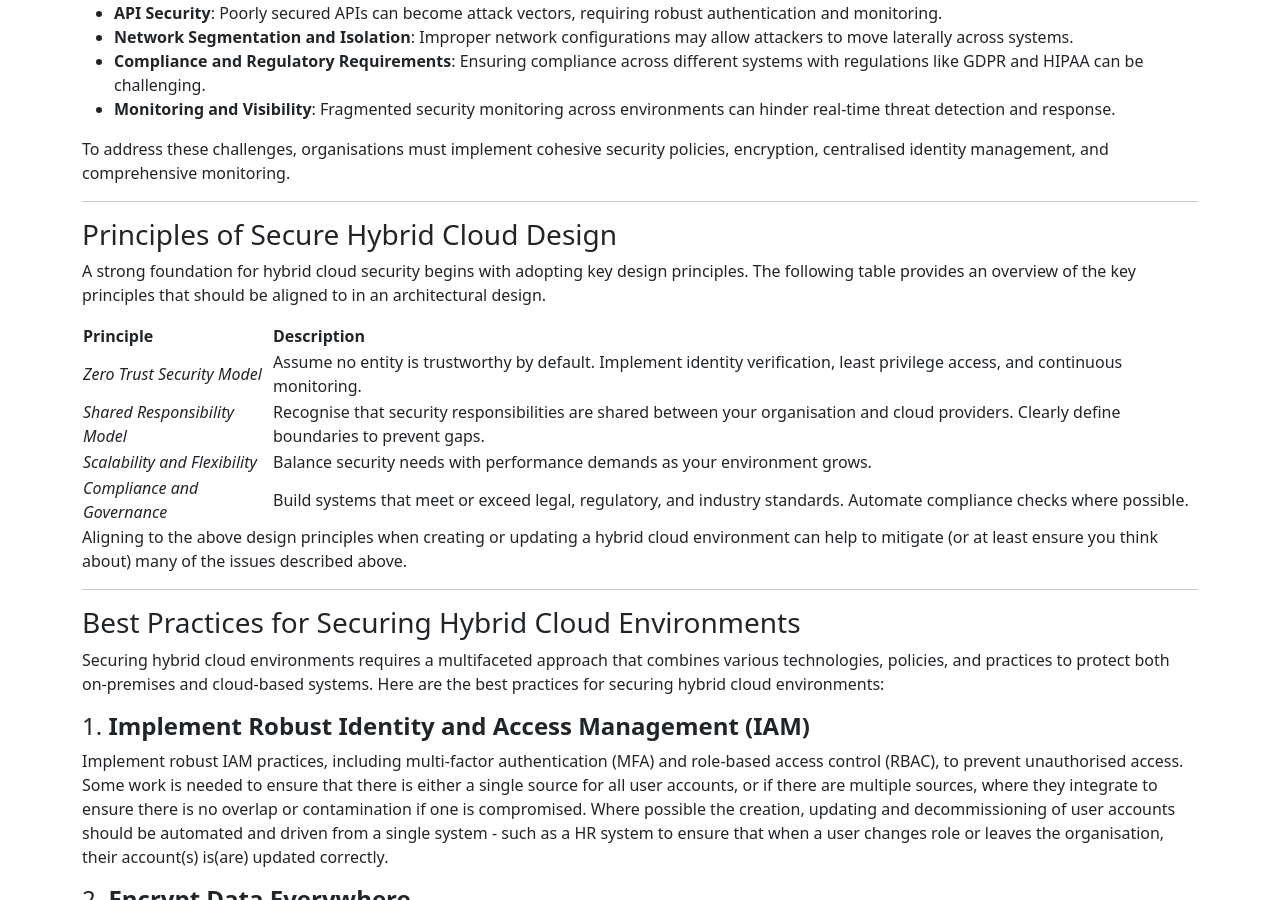
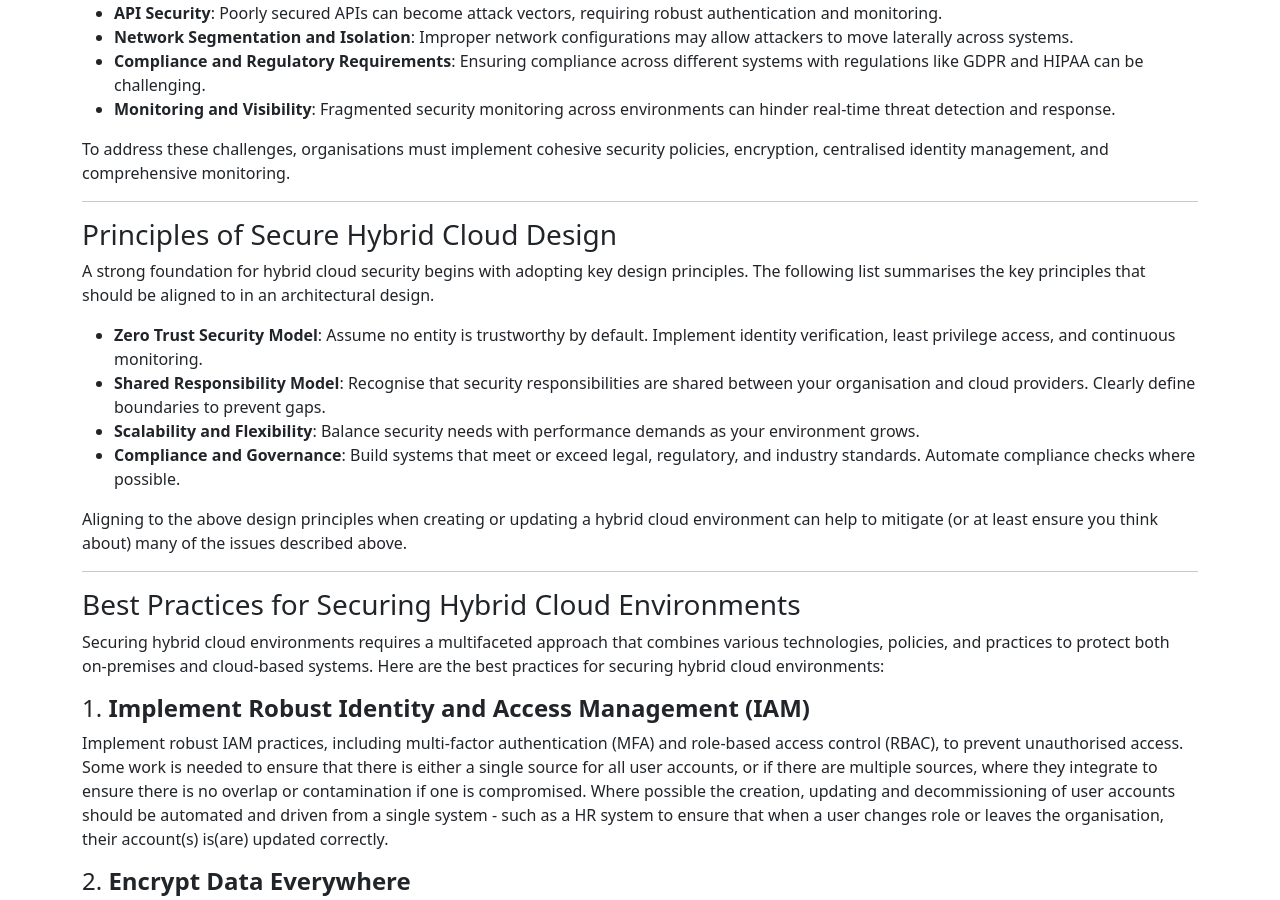
Before and after one commit to AndyBunning/andybunning.github.io, a Jekyll site: the page built from blog/2025-01-09-Designing-Secure-Hybrid-Cloud-Environments.md, in a window 1280 px wide and 900 px high, scrolled down 1909 px. Built offline with Jekyll 4.4.1, drawn with Linux system fonts in a browser that asks for light colours.

Commit message:
updates to blog

```diff
--- a/blog/2025-01-09-Designing-Secure-Hybrid-Cloud-Environments.md
+++ b/blog/2025-01-09-Designing-Secure-Hybrid-Cloud-Environments.md
@@ -71,14 +71,13 @@ To address these challenges, organisations must implement cohesive security poli
 
 ### Principles of Secure Hybrid Cloud Design
 
-A strong foundation for hybrid cloud security begins with adopting key design principles.  The following table provides an overview of the key principles that should be aligned to in an architectural design.
+A strong foundation for hybrid cloud security begins with adopting key design principles.  The following list summarises the key principles that should be aligned to in an architectural design.
 
-| **Principle** | **Description** |
-| --- | --- |
-| *Zero Trust Security Model* | Assume no entity is trustworthy by default. Implement identity verification, least privilege access, and continuous monitoring. |
-| *Shared Responsibility Model* | Recognise that security responsibilities are shared between your organisation and cloud providers. Clearly define boundaries to prevent gaps. |
-| *Scalability and Flexibility* | Balance security needs with performance demands as your environment grows. |
-| *Compliance and Governance* | Build systems that meet or exceed legal, regulatory, and industry standards. Automate compliance checks where possible. |
+- **Zero Trust Security Model**: Assume no entity is trustworthy by default. Implement identity verification, least privilege access, and continuous monitoring.
+- **Shared Responsibility Model**: Recognise that security responsibilities are shared between your organisation and cloud providers. Clearly define boundaries to prevent gaps.
+- **Scalability and Flexibility**: Balance security needs with performance demands as your environment grows.
+- **Compliance and Governance**: Build systems that meet or exceed legal, regulatory, and industry standards. Automate compliance checks where possible.
+
 
 Aligning to the above design principles when creating or updating a hybrid cloud environment can help to mitigate (or at least ensure you think about) many of the issues described above.
 
```
